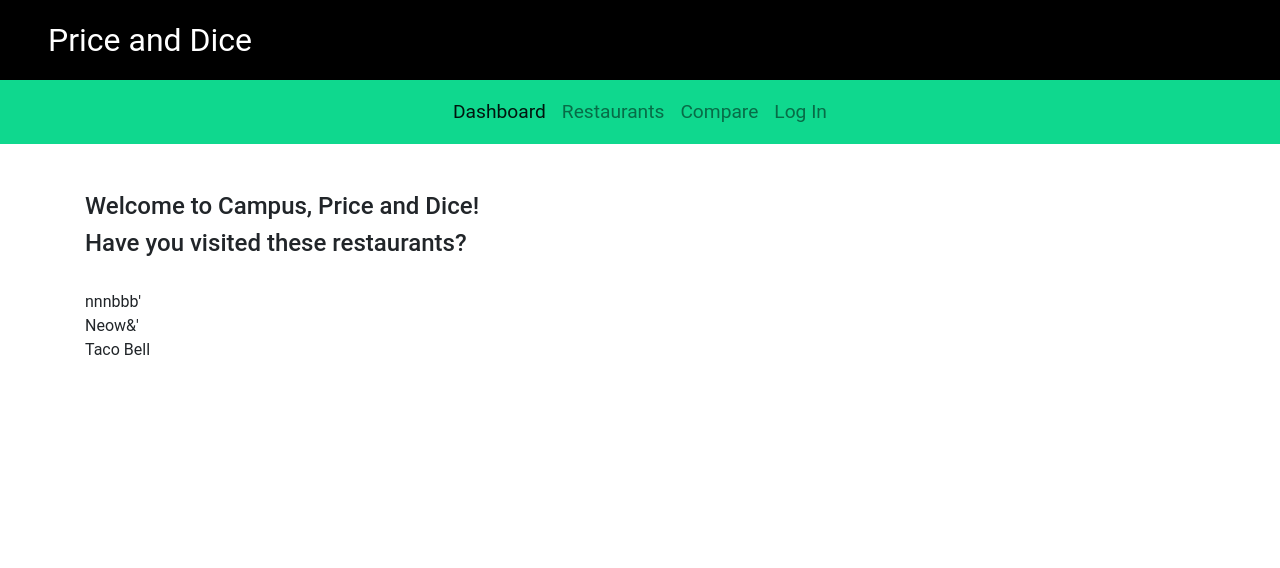
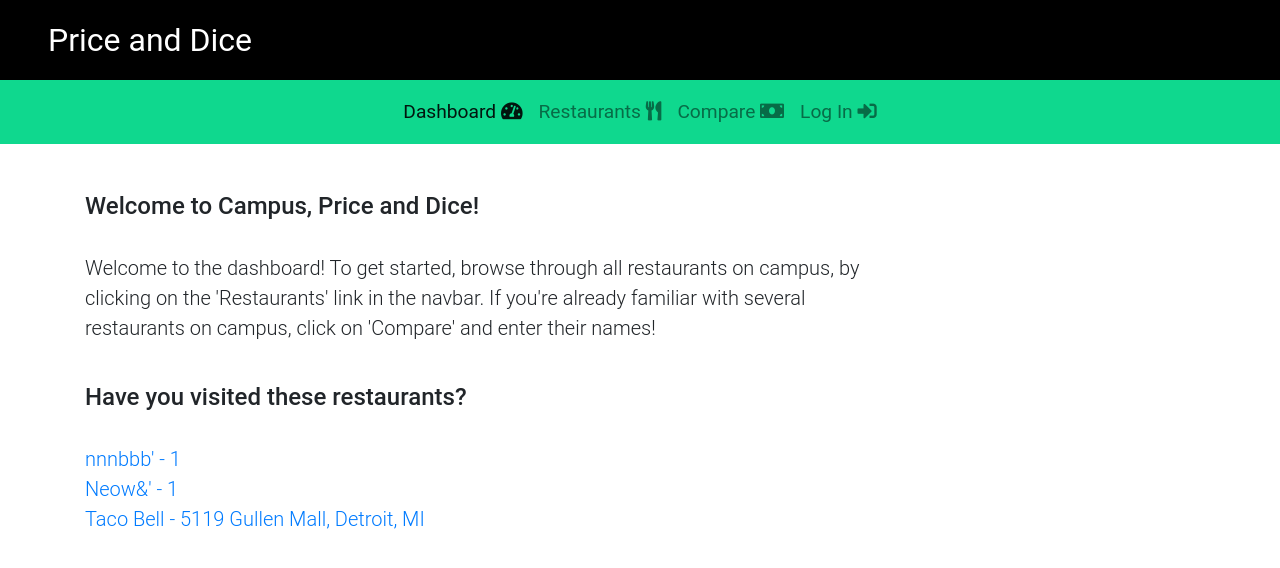
Before and after one commit to DSWhite96/Campus_Price_And_Dice, a Django app: page /campus/ in a window 1280 px wide. Shown: the top 568 px of the page. Run offline with Django 3.2, Linux system fonts and the light colour scheme; data comes from the database, SQL or seed files in the repository; both versions use the stored data as it was after the commit; some libraries are stand-ins or nearby versions.

Commit message:
More stylistic changes

```diff
--- a/mystic_coast/campus/templates/campus/add-restaurant.html
+++ b/mystic_coast/campus/templates/campus/add-restaurant.html
@@ -9,7 +9,7 @@
 {% block  configure_dropdown_link %}
 <li class="nav-item dropdown active">
     <a class="nav-link dropdown-toggle" href="#" id="navbarDropdown" role="button" data-toggle="dropdown" aria-haspopup="true" aria-expanded="false">
-    Configure
+    Configure <i class="fas fa-tools"></i>
     </a>
     <div class="dropdown-menu" aria-labelledby="navbarDropdown">
     <a class="dropdown-item" href="{% url 'campus:add_restaurant' %}">Create</a>
--- a/mystic_coast/campus/templates/campus/base.html
+++ b/mystic_coast/campus/templates/campus/base.html
@@ -39,19 +39,21 @@
 
                     {% block dashboard_link %}
                     <li class="nav-item">
-                        <a class="nav-link" href="{% url 'campus:index' %}">Dashboard<span class="sr-only">(current)</span></a>
+                        <a class="nav-link" href="{% url 'campus:index' %}">Dashboard
+                        <i class="fas fa-tachometer-alt"></i><span class="sr-only">(current)</span></a>
                     </li>
                     {% endblock %}
 
                     {% block restaurant_list_link %}
                     <li class="nav-item">
-                        <a class="nav-link" href="{% url 'campus:restaurant_list' %}">Restaurants</a>
+                        <a class="nav-link" href="{% url 'campus:restaurant_list' %}">Restaurants <i class="fas fa-utensils"></i> </p></a>
                     </li>
                     {% endblock %}
 
                     {% block compare_restaurants_link %}
                     <li class="nav-item">
-                        <a class="nav-link" href="{% url 'compare:index' %}">Compare</a>
+                        <a class="nav-link" href="{% url 'compare:index' %}">
+                        Compare <i class="fas fa-money-bill"></i></a>
                     </li>
                     {% endblock %}
 
@@ -59,7 +61,7 @@
                         {% block  configure_dropdown_link %}
                         <li class="nav-item dropdown">
                             <a class="nav-link dropdown-toggle" href="#" id="navbarDropdown" role="button" data-toggle="dropdown" aria-haspopup="true" aria-expanded="false">
-                            Configure
+                            Configure <i class="fas fa-tools"></i>
                             </a>
                             <div class="dropdown-menu" aria-labelledby="navbarDropdown">
                             <a class="dropdown-item" href="{% url 'campus:add_restaurant' %}">Create</a>
@@ -70,9 +72,10 @@
                     {% block user_profile_link %}
                         <li class="nav-item">
                             {% if user.is_authenticated %}
-                                <a class="nav-link" href="{% url 'campus:user_profile' %}">Profile</a>
+                                <a class="nav-link" href="{% url 'campus:user_profile' %}">
+                                Profile <i class="fas fa-users"></i></a>
                             {% else %}
-                                <a class="nav-link" href="{% url 'login' %}">Log In</a>
+                                <a class="nav-link" href="{% url 'login' %}">Log In <i class="fas fa-sign-in-alt"></i></i></a>
                             {% endif %}
                         </li>
                     {% endblock %}
@@ -80,7 +83,7 @@
                     {% if user.is_authenticated %}
                         {% block logout_link %}
                         <li class="nav-item">
-                            <a class="nav-link" href="{% url 'logout' %}">Log Out</a>
+                            <a class="nav-link" href="{% url 'logout' %}">Log Out <i class="fas fa-sign-out-alt"></i></a>
                         </li>
                         {% endblock %}
                     {% endif %}
--- a/mystic_coast/campus/templates/campus/index.html
+++ b/mystic_coast/campus/templates/campus/index.html
@@ -2,7 +2,8 @@
 {% block title %} Campus Price and Dice {% endblock %}
 {% block dashboard_link %}
 <li class="nav-item active">
-    <a class="nav-link active" href="{% url 'campus:index' %}">Dashboard<span class="sr-only">(current)</span></a>
+    <a class="nav-link active" href="{% url 'campus:index' %}">
+    Dashboard <i class="fas fa-tachometer-alt"></i><span class="sr-only">(current)</span></a>
 </li>
 {% endblock %}
 
@@ -11,14 +12,26 @@
 <div class="container content-top">
 
     <h4>Welcome to Campus, Price and Dice!</h4>
-
+    <br>
+    <div class="row">
+        <div class="col-lg-9">
+            <p class="lead">
+                Welcome to the dashboard! To get started, browse through all restaurants on campus,
+                by clicking on the 'Restaurants' link in the navbar. If you're already familiar with several
+                restaurants on campus, click on 'Compare' and enter their names!
+            </p>
+        </div>
+    </div>
+    <br>
     <h4>Have you visited these restaurants?</h4>
     <br>
     <div class="row">
             <div class="col-lg-6">
                 <ul class="list-unstyled">
                     {% for restaurant in restaurant_list %}
-                        <li>{{restaurant.name}}</li>
+                        <li class="lead">
+                        <a href="{% url 'campus:restaurant_detail' restaurant.id %}">
+                        {{restaurant.name}} - {{restaurant.location}}</a></li>
                     {% endfor %}
                 </ul>
 
--- a/mystic_coast/compare/templates/compare/index.html
+++ b/mystic_coast/compare/templates/compare/index.html
@@ -2,7 +2,8 @@
 {% block title %} Compare Restaurants {% endblock %}
 {% block compare_restaurants_link %}
 <li class="nav-item active">
-    <a class="nav-link" href="{% url 'compare:index' %}">Compare</a>
+    <a class="nav-link" href="{% url 'compare:index' %}">
+    Compare <i class="fas fa-money-bill"></i></a>
 </li>
 {% endblock %}
 
```
Also changed, not shown: mystic_coast/campus/templates/campus/restaurant-list.html (+18 -7 lines), mystic_coast/campus/templates/campus/user_profile.html (+7 -33 lines), mystic_coast/users/templates/users/login.html (+23 -10 lines), mystic_coast/db.sqlite3.
